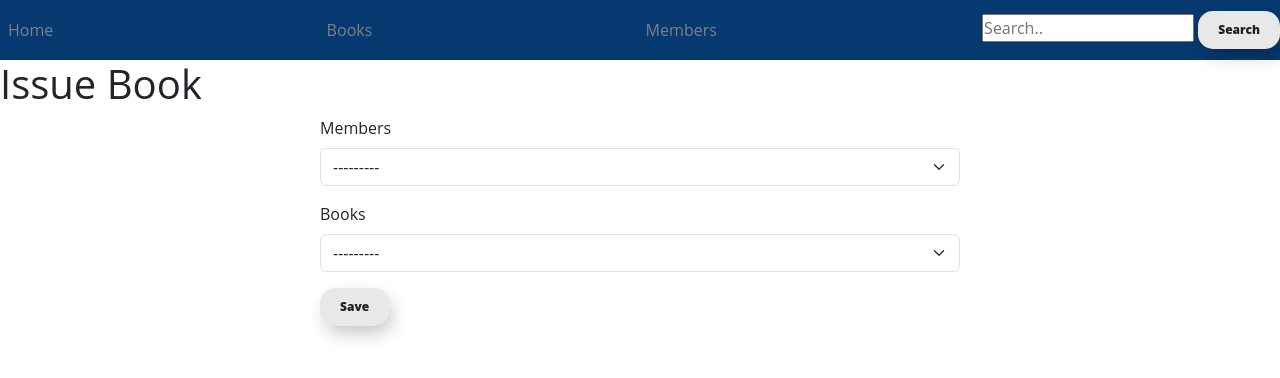
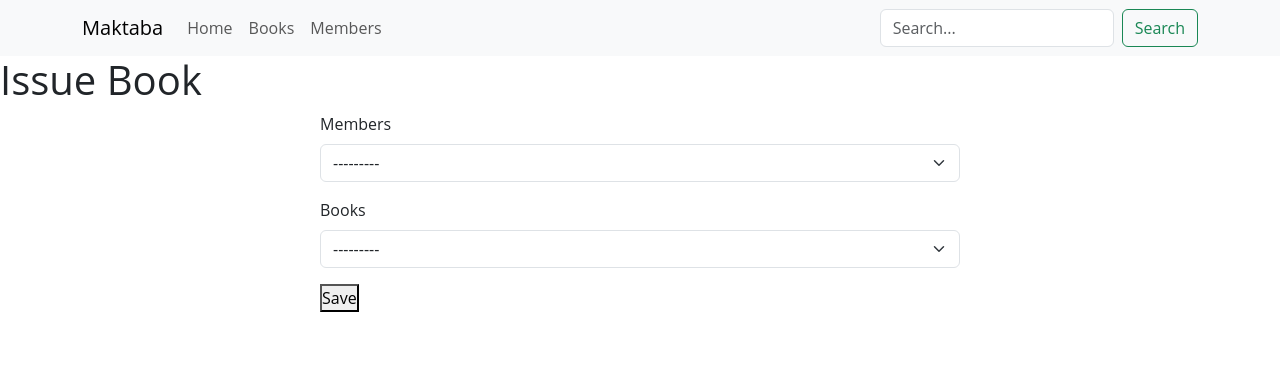
Before and after one commit to ru0ya/LibraryManagementSystem, a Django app: page /issue_book/ in a window 1280 px wide. Shown: the top 378 px of the page. Run offline with Django 5.2, Linux system fonts and the light colour scheme; data comes from the database, SQL or seed files in the repository; both versions use the stored data as it was after the commit; some libraries are stand-ins or nearby versions.

Commit message:
return book

```diff
--- a/maktaba/settings.py
+++ b/maktaba/settings.py
@@ -14,7 +14,7 @@ from pathlib import Path
 from dotenv import load_dotenv
 import os
 
-load_dotenv
+load_dotenv()
 
 # Build paths inside the project like this: BASE_DIR / 'subdir'.
 BASE_DIR = Path(__file__).resolve().parent.parent
--- a/soma/models.py
+++ b/soma/models.py
@@ -118,7 +118,7 @@ class BookTransaction(models.Model):
             else:
                 return (timezone.now() - self.date_borrowed).days
         else:
-            raise ValueError("no data found for date borrowed")
+            return None
 
     def calc_total_cost(self, borrowed_days):
         cost_per_day = self.book.cost
--- a/soma/templates/soma/base.html
+++ b/soma/templates/soma/base.html
@@ -1,33 +1,51 @@
 {% load static %}
 {% load bootstrap5 %}
-
-{% bootstrap_css %}
-{% bootstrap_javascript %}
 
 <!DOCTYPE html>
 <html lang="en">
 <head>
+    <meta charset="UTF-8">
+    <meta name="viewport" content="width=device-width, initial-scale=1.0">
     {% block title %}
         <title>Maktaba</title>
+    {% endblock %}
+    {% bootstrap_css %}
     <link rel="stylesheet" href="{% static 'styles.css' %}"/>
-		{% endblock %}
 </head>
 <body>
-		{% block navbar %}
-			<div class="navbar">
-				<a href="{% url 'soma:home' %}">Home</a>
-				<a href="{% url 'soma:all_books' %}">Books</a>
-				<a href="{% url 'soma:all_members' %}">Members</a>
-				<form method="GET" action="{% url 'soma:search_results' %}">
-					<input type="text" name="q" placeholder="Search.." required>
-   					<button class="buttons" type="submit">Search</button>
+<header class="header">
+    <nav class="navbar navbar-expand-lg navbar-light bg-light">
+        <div class="container">
+            <a class="navbar-brand" href="{% url 'soma:home' %}">Maktaba</a>
+            <button class="navbar-toggler" type="button" data-bs-toggle="collapse"
+                    data-bs-target="#navbarSupportedContent" aria-controls="navbarSupportedContent"
+                    aria-expanded="false" aria-label="Toggle navigation">
+                <span class="navbar-toggler-icon"></span>
+            </button>
+            <div class="collapse navbar-collapse" id="navbarSupportedContent">
+                <ul class="navbar-nav me-auto mb-2 mb-lg-0">
+                    <li class="nav-item">
+                        <a class="nav-link" href="{% url 'soma:home' %}">Home</a>
+                    </li>
+                    <li class="nav-item">
+                        <a class="nav-link" href="{% url 'soma:all_books' %}">Books</a>
+                    </li>
+                    <li class="nav-item">
+                        <a class="nav-link" href="{% url 'soma:all_members' %}">Members</a>
+                    </li>
+                </ul>
+                <form class="d-flex" method="GET" action="{% url 'soma:search_results' %}">
+                    <input class="form-control me-2" type="search" placeholder="Search..." name="q" required>
+                    <button class="btn btn-outline-success" type="submit">Search</button>
                 </form>
-
             </div>
-		{% endblock %}
-
-		<div id="content">
+        </div>
+    </nav>
+</header>
+<div>
     {% block content %}{% endblock %}
 </div>
+
+{% bootstrap_javascript %}
 </body>
 </html>
--- a/soma/templates/soma/home.html
+++ b/soma/templates/soma/home.html
@@ -1,8 +1,6 @@
 {% extends 'soma/base.html' %}
 	{% block content %}
-		<h2> Karibu!</h2>
 		<div>
-			<h3>Maktaba</h3>
 			<p><strong>Total Books:</strong> {{ books }}</p>
 			<p><strong>Total Members:</strong> {{ total_members }}</p>
 			<p><strong>Total Transactions:</strong> {{ total_transactions }}</p>
@@ -10,5 +8,6 @@
 		<div>
 			<a href="{% url 'soma:issue_book' %}"><button>Issue Book</button></a>
 			<a href="{% url 'soma:return_book' %}"><button>Return Book</button></a>
+
 		</div>
 	{% endblock %}
--- a/soma/templates/soma/issue_book.html
+++ b/soma/templates/soma/issue_book.html
@@ -8,7 +8,9 @@
 		{% bootstrap_form form %}
 		<button type="submit">Save</button>
 	</form>
+</div>
 	{% if messages %}
+		<div class="alert alert-info">
 			<ul class="messages">
 				{% for message in messages %}
 				<li {% if message.tags %} class="{{ message.tags }}" {% endif %}>
@@ -16,6 +18,6 @@
 				</li>
 				{% endfor %}
 			</ul>
+		</div>
 	{% endif %}
-</div>
 {% endblock content %}
--- a/soma/templates/soma/member_detail.html
+++ b/soma/templates/soma/member_detail.html
@@ -6,8 +6,6 @@
 		<p><strong>Name:</strong>{{ member.name }}</p>
 		<p><strong>Email:</strong>{{ member.email }}</p>
 		<p><strong>Phone:</strong>{{ member.phone }}</p>
-		<p><strong>Book Borrowed:</strong>{{ member.book }}</p>
-		<p><strong>Status:</strong>{{ member.status }}</p>
 		<p><strong>Amount due:</strong>{{ member.cost_incurred }}</p>
 	</div>
 	<div>
--- a/soma/views.py
+++ b/soma/views.py
@@ -139,6 +139,7 @@ class MemberDeleteView(DeleteView):
 class TransactionListView(ListView):
     """list all transactions"""
     model = BookTransaction
+    form_class = BookTransactionForm
     template_name = 'soma/transaction_list.html'
 
 
@@ -172,10 +173,9 @@ class IssueBookView(View):
                             # status=book.status,
                             date_borrowed=date_borrowed,
                             )
-                print(BookTransaction)
 
                 messages.success(self.request, 'Book issued successfully.')
-                return redirect(self.success_url)
+                return render(self.request, self.template_name, {'form': form})
             else:
                 messages.error(self.request, 'Book is already borrowed.')
                 return render(self.request, self.template_name, {'form': form})
@@ -205,24 +205,44 @@ class ReturnBookView(View):
         if form.is_valid():
             member = form.cleaned_data['member']
             book = form.cleaned_data['book']
-            transaction = form.save(commit=False)
+            transaction = get_object_or_404(
+                    BookTransaction,
+                    member=member,
+                    book=book
+                    )
             transaction.date_returned = timezone.now()
             transaction.returned = True
             transaction.borrowed_days = transaction.calc_borrowed_days()
-            transaction.total_cost = transaction.calc_total_cost(transaction.borrowed_days)
 
+            if transaction.borrowed_days is None:
+                messages.error(request, "No data found for date borrowed")
+                return render(request, self.template_name, {'form': form})
+
+            transaction.total_cost = transaction.calc_total_cost(
+                    transaction.borrowed_days
+                    )
             book.status = Book.BookStatus.AVAILABLE
+            book.borrower = None
             book.save()
 
-            member.cost_incurred -= transaction.total_cost
+            member.cost_incurred = transaction.total_cost
             member.save()
 
-            transaction.save()
-            return redirect(self.success_url)
+            transaction.delete()
+
+            sentence = f"{member.name} owes a total of\
+                    Kes.{member.cost_incurred}"
+
+            return render(
+                    request,
+                    self.template_name,
+                    {'form': form, 'sentence': sentence}
+                    )
         else:
             messages.error(
                     self.request,
                     'There was an error processing your request'
                     )
+            return render(request, self.template_name, {'form': form, 'errors': form.errors})
 
         return render(request, self.template_name, {'form': form})
--- a/static/soma/styles.css
+++ b/static/soma/styles.css
@@ -8,81 +8,41 @@ body {
     font-family: 'Open Sans', sans-serif;
 }
 
-.navbar {
-    height: 60px;
-    background-color: #063970;
-    color: #818181;
-    display: flex;
-    align-items: center;
-}
-
-.navbar a {
-    padding: 6px 8px;
-    text-decoration: none;
-    font-size: 16px;
-    color: #818181;
-    margin-right: 20px;
-}
-
-.navbar a:hover {
-    color: #f1f1f1;
-}
-
-.main {
-	margin-left: 80px;
-    padding: 20px;
-}
-
-div {
-    display: block;
-}
-
-/*form {
-  box-sizing: border-box;
-  padding: 2rem;
-  border-radius: 1rem;
-  background-color: hsl(0, 0%, 100%);
-  border: 4px solid hsl(0, 0%, 90%);
-  display: block;
-  grid-template-columns: 1fr 1fr;
-  gap: 2rem;
-}
-*/
-
-button {
+.button {
     padding: 10px 20px;
     border: unset;
-    border-radius: 15px;
-    color: #212121;
+    border-radius: 25px;
+    color: #ffffff;
     z-index: 1;
-    background: #e8e8e8;
+    background: #3e8e41;
     position: relative;
     font-weight: 1000;
     font-size: 12px;
-    box-shadow: 4px 8px 19px -3px rgba(0, 0, 0, 0.27);
+    box-shadow: 0 4px 8px rgba(0, 0, 0, 0.1);
     transition: all 250ms;
     overflow: hidden;
 }
 
-button::before {
+.button:hover {
+    color: #ffffff;
+    background: #4caf50;
+}
+
+.button::before {
     content: "";
     position: absolute;
     top: 0;
     left: 0;
     height: 100%;
     width: 0;
-    border-radius: 15px;
-    background-color: #212121;
+    border-radius: 25px;
+    background-color: #e28743;
     z-index: -1;
-    box-shadow: 4px 8px 19px -3px rgba(0, 0, 0, 0.27);
+    box-shadow: 0 4px 8px rgba(0, 0, 0, 0.1);
     transition: all 250ms;
 }
 
-button:hover {
-    color: #e8e8e8;
-}
-
-button:hover::before {
+.button:hover::before {
     width: 100%;
 }
 
@@ -152,3 +112,18 @@ button:hover::before {
 .member-card p {
     margin: 0;
 }
+@media screen and (max-width: 768px) {
+    .navbar {
+        flex-direction: column;
+        align-items: flex-start;
+        height: auto;
+		background-color: #063970;
+		color: #ffffff;
+    }
+
+    .navbar a {
+        margin-right: 0;
+        margin-bottom: 10px;
+		color: #ffffff;
+    }
+}
```
Also changed, not shown: soma/templates/soma/return_book.html (+3 -5 lines), soma/templates/soma/transaction_list.html (added, +33 -0 lines), README.md, db.sqlite3, 1 other file. Lines whose indentation alone changed are shown as unchanged.
